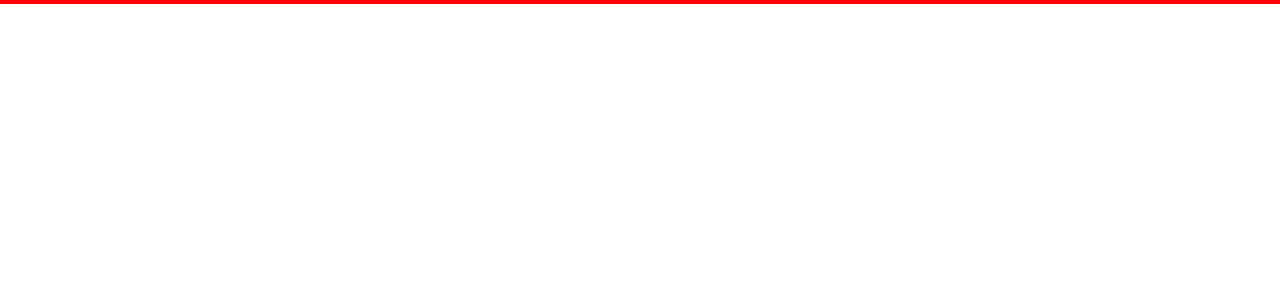
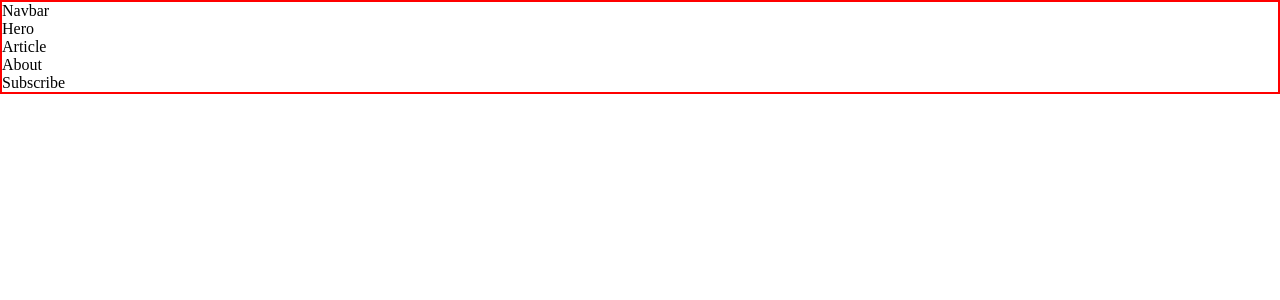
Before and after one commit to ThembaMtshelwane/assignment-1, a React (Vite) app: page / in a window 1280 px wide. Shown: the top 300 px of the page. Built offline with nearby package versions, Linux system fonts and the light colour scheme.

Commit message:
Page structure components

```diff
--- a/src/App.jsx
+++ b/src/App.jsx
@@ -1,8 +1,18 @@
 import './App.css'
+import Navbar from './Components/Navbar/Navbar'
+import Hero from './Components/Hero/Hero'
+import About from './Components/About/About'
+import Article from './Components/Article/Article'
+import Subscribe from './Components/Subscribe/Subscribe'
 
 function App() {
   return (
     <>
+    <Navbar/>
+    <Hero/>
+    <Article/>
+    <About/>
+    <Subscribe/>
     </>
   )
 }
--- /dev/null
+++ b/src/Components/About/About.jsx
@@ -0,0 +1,9 @@
+import React from 'react'
+
+function About() {
+  return (
+    <div>About</div>
+  )
+}
+
+export default About
--- /dev/null
+++ b/src/Components/Article/Article.jsx
@@ -0,0 +1,9 @@
+import React from 'react'
+
+function Article() {
+  return (
+    <div>Article</div>
+  )
+}
+
+export default Article
--- /dev/null
+++ b/src/Components/Hero/Hero.jsx
@@ -0,0 +1,9 @@
+import React from 'react'
+
+function Hero() {
+  return (
+    <div>Hero</div>
+  )
+}
+
+export default Hero
--- /dev/null
+++ b/src/Components/Navbar/Navbar.jsx
@@ -0,0 +1,11 @@
+import React from 'react'
+
+function Navbar() {
+  return (
+    <nav>
+      Navbar
+    </nav>
+  )
+}
+
+export default Navbar
--- /dev/null
+++ b/src/Components/Subscribe/Subscribe.jsx
@@ -0,0 +1,9 @@
+import React from 'react'
+
+function Subscribe() {
+  return (
+    <div>Subscribe</div>
+  )
+}
+
+export default Subscribe
```
Also changed, not shown: src/Components/Footer/Footer.jsx (added, +9 -0 lines).
